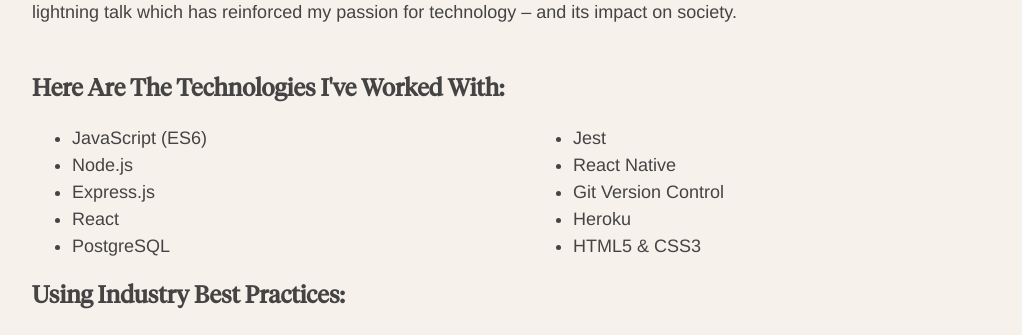
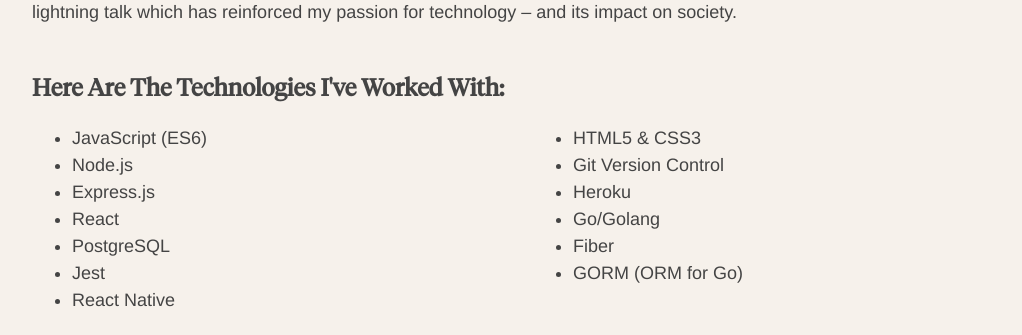
Before and after one commit to OneInfiniteLoops/Portfolio, a React (Create React App) app: page / in a window 1280 px wide. Shown: the part 1100-1435 px from the top of the page, without its empty margins (96-1118 px from the left). Built offline with nearby package versions, Linux system fonts and the light colour scheme.

Commit message:
Adds three more items to tech-list

```diff
--- a/src/components/About.jsx
+++ b/src/components/About.jsx
@@ -28,9 +28,12 @@ const About = () => {
             <li>PostgreSQL</li>
             <li>Jest</li>
             <li>React Native</li>
+            <li>HTML5 & CSS3</li>
             <li>Git Version Control</li>
             <li>Heroku</li>
-            <li>HTML5 & CSS3</li>
+            <li>Go/Golang</li>
+            <li>Fiber</li>
+            <li>GORM (ORM for Go)</li>
           </ul>
         </div>
         <div id="practices-list">
```
